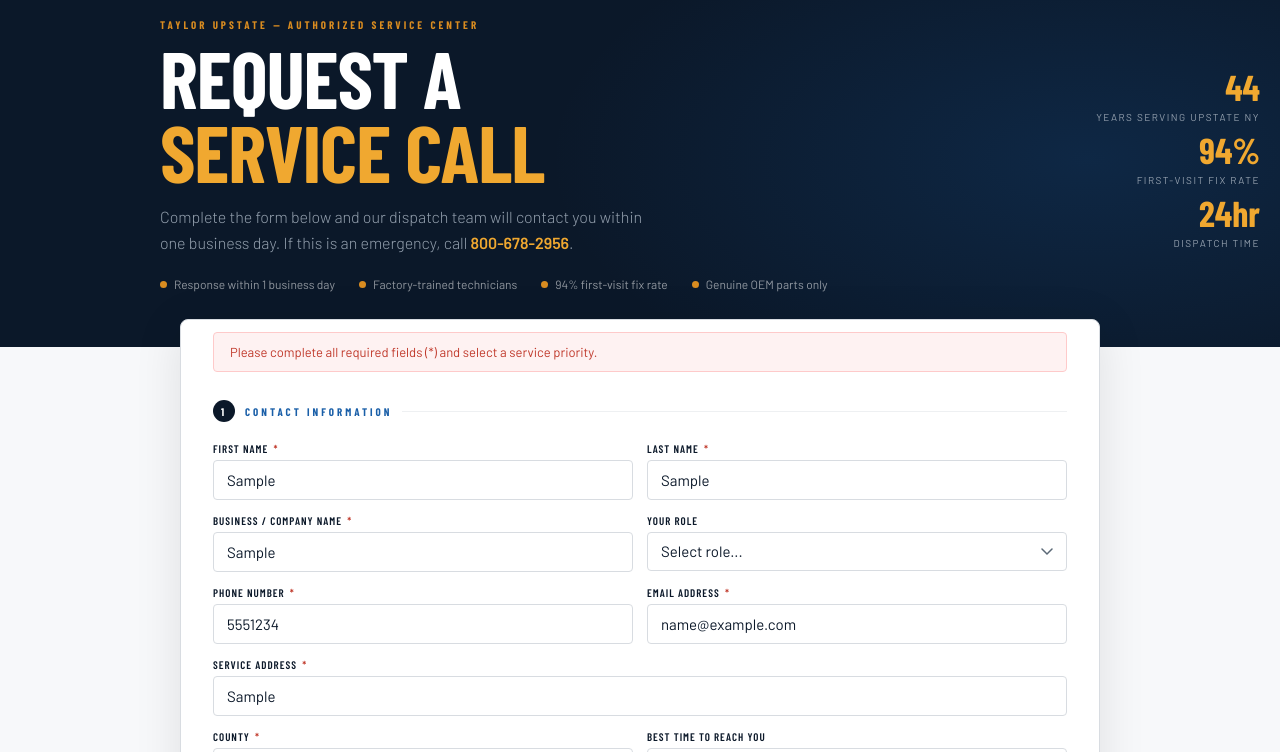
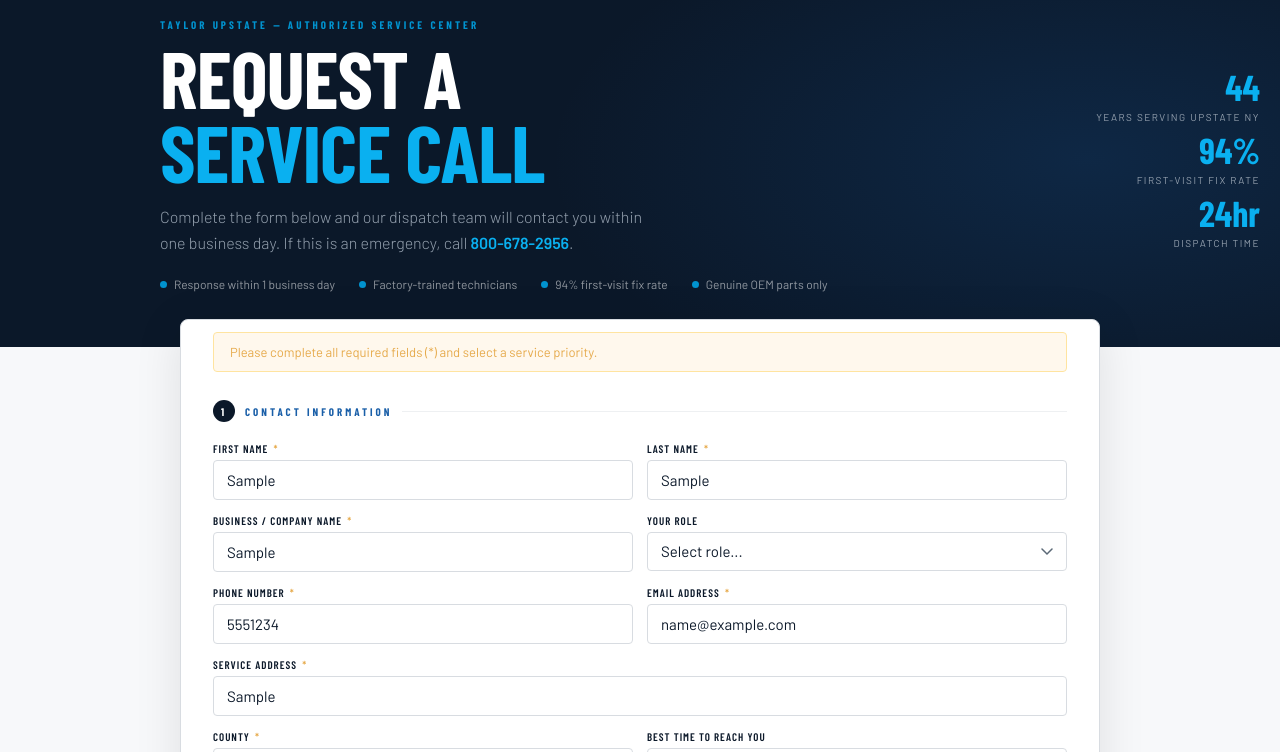
Before and after one commit to notfadeaway007/taylor-service-form, a website: page taylor-service-form/index.html in a window 1280 px wide. Both pictures are taken after typing "Sample", "Sample", "Sample", "5551234", "name@example.com", "Sample" into the empty fields and a click on the button "SUBMIT SERVICE REQUEST →". Shown: the part 75-827 px from the top of the page. Drawn offline with nearby package versions, Linux system fonts and the light colour scheme; a web font is replaced by a local one.

Commit message:
index.html

```diff
--- a/taylor-service-form/index.html
+++ b/taylor-service-form/index.html
@@ -11,11 +11,11 @@
 *, *::before, *::after { box-sizing: border-box; margin: 0; padding: 0; }
 :root {
   --navy: #0B1829; --navy-mid: #142236; --blue: #1A5FA8;
-  --amber: #D98C20; --amber-light: #F0A830;
+  --amber: #0193cf; --amber-light: #0ab0f0;
   --white: #FFFFFF; --off: #F7F8FA;
   --gray-100: #EEF0F2; --gray-200: #D8DCE1;
   --gray-400: #94A0AE; --gray-600: #5A6876;
-  --red: #C0392B; --green: #27AE60;
+  --red: #e6aa4b; --green: #27AE60;
   --display: 'Barlow Condensed', sans-serif;
   --body: 'Barlow', sans-serif;
 }
@@ -141,8 +141,8 @@
   font-size: 9px; font-weight: 700; letter-spacing: 1px; text-transform: uppercase;
   padding: 2px 7px; border-radius: 2px; background: var(--gray-100); color: var(--gray-400);
 }
-.priority-opt.emergency input:checked + .priority-label { border-color: var(--red); background: #FEF2F2; color: var(--red); }
-.priority-opt.emergency input:checked + .priority-label .priority-tag { background: #FECACA; color: var(--red); }
+.priority-opt.emergency input:checked + .priority-label { border-color: var(--red); background: #FFF8ED; color: var(--red); }
+.priority-opt.emergency input:checked + .priority-label .priority-tag { background: #FFE4A0; color: var(--red); }
 .priority-opt.urgent input:checked + .priority-label { border-color: #E67E22; background: #FFF7ED; color: #C05621; }
 .priority-opt.urgent input:checked + .priority-label .priority-tag { background: #FED7AA; color: #C05621; }
 .priority-opt.standard input:checked + .priority-label { border-color: var(--green); background: #F0FDF4; color: #166534; }
@@ -168,7 +168,7 @@
 
 /* ── ERROR / SUCCESS ── */
 .error-bar {
-  display: none; background: #FEF2F2; border: 1px solid #FECACA;
+  display: none; background: #FFF8ED; border: 1px solid #FFE4A0;
   border-radius: 4px; padding: 11px 16px; margin: 12px 32px 0;
   font-size: 13px; color: var(--red);
 }
```
